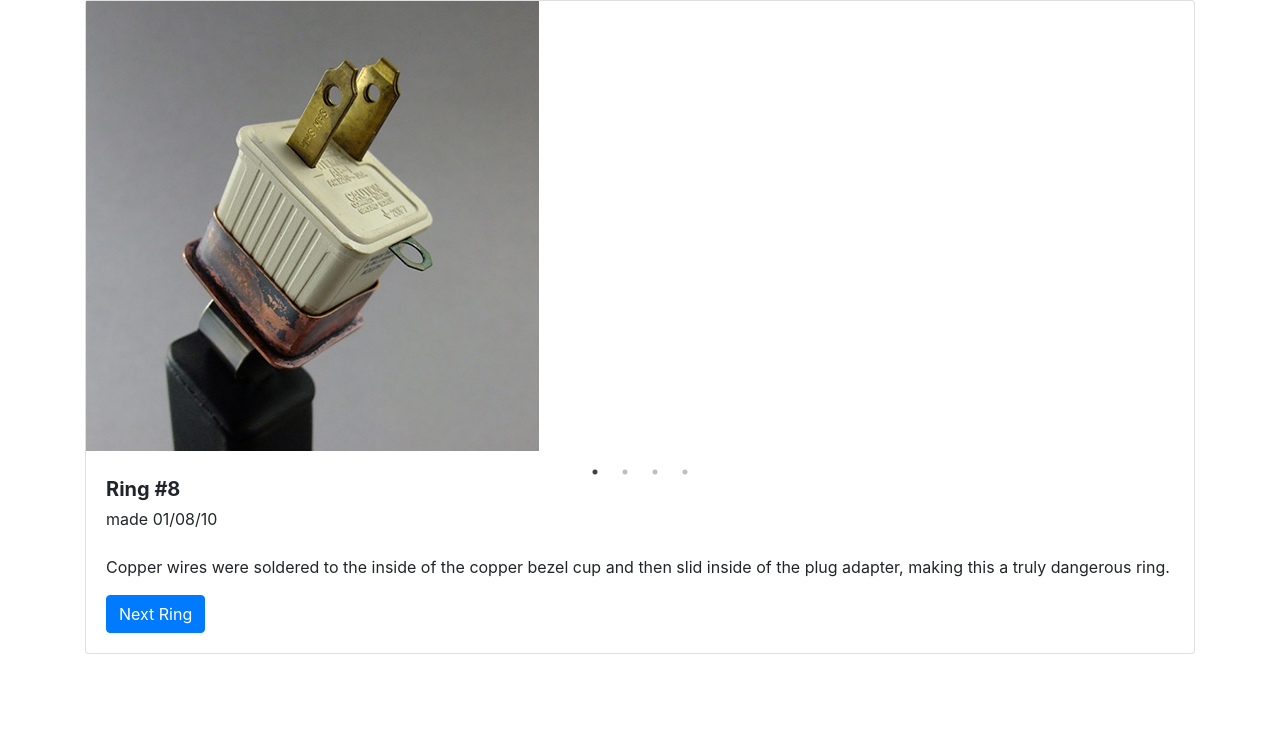
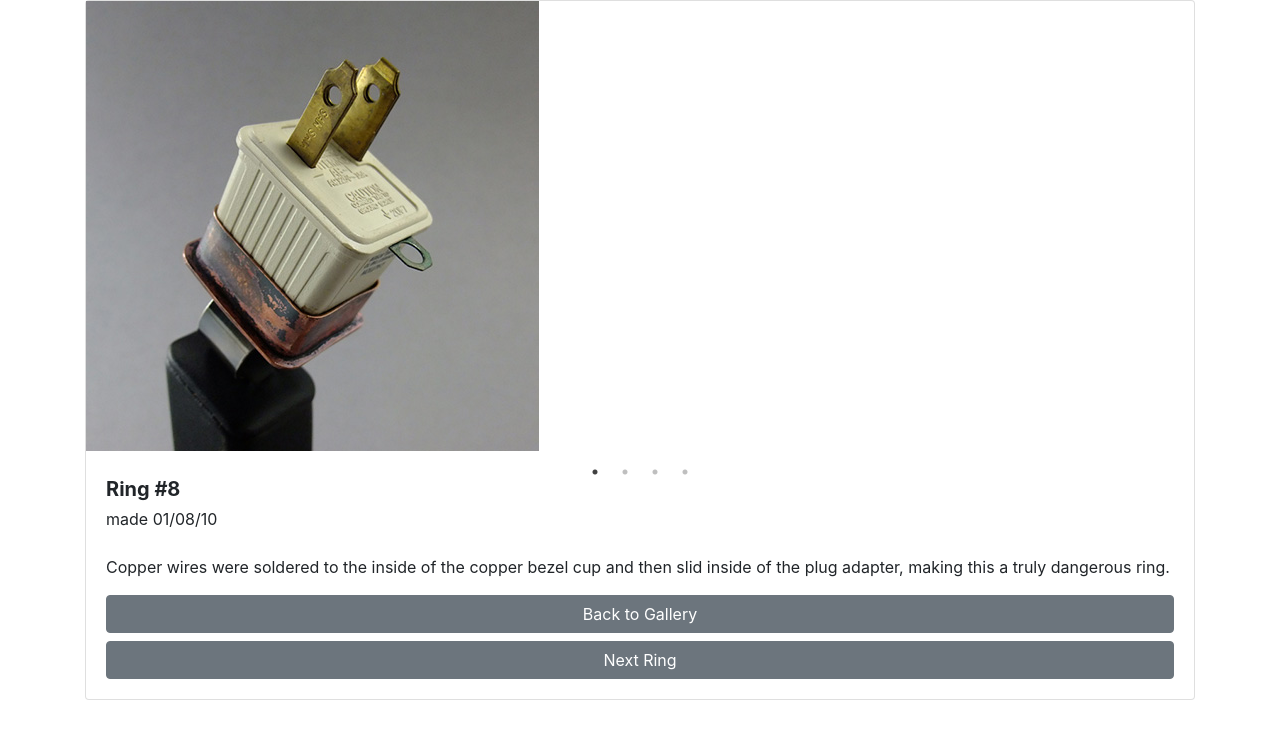
Before and after one commit to lucydog901/thomasin2, a Gatsby site: page /page-8 in a window 1280 px wide. Built offline with nearby package versions, Linux system fonts and the light colour scheme; Gatsby itself is replaced by a stand-in of ours.

Commit message:
added back to gallery button

```diff
--- a/src/pages/page-8.js
+++ b/src/pages/page-8.js
@@ -40,7 +40,8 @@ export default function SimpleSlider() {
   <h5 className="card-title"><b>Ring #8</b></h5>
   <p className="card-subtitle">made 01/08/10</p><br></br>
   <p className="card-text">Copper wires were soldered to the inside of the copper bezel cup and then slid inside of the plug adapter, making this a truly dangerous ring.</p>
-  <a href="/page-9" class="btn btn-primary">Next Ring</a>
+  <a href="/" class="btn btn-secondary btn-block">Back to Gallery</a>
+  <a href="/page-9" class="btn btn-secondary btn-block">Next Ring</a>
 </div>
 </div>
 </div>
```
